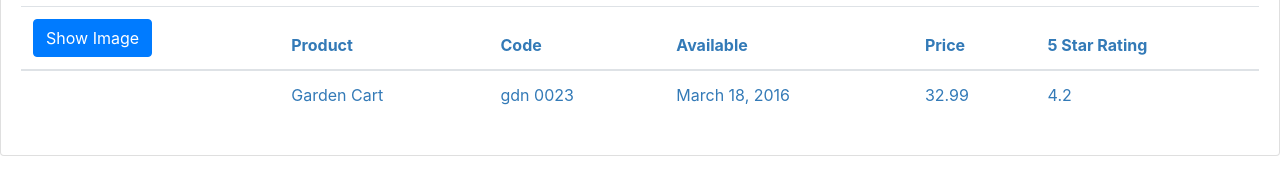
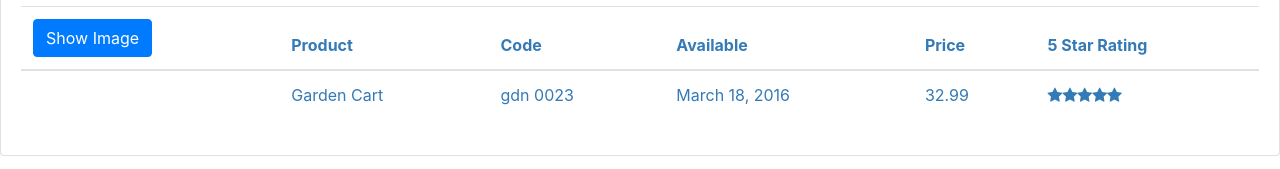
Before and after one commit to spirallullaby/pm2020, an Angular app: page / in a window 1280 px wide. Shown: the part 207-376 px from the top of the page. Built offline with nearby package versions, Linux system fonts and the light colour scheme.

Commit message:
Lecture 8 - star component - event raising

```diff
--- a/src/app/app.module.ts
+++ b/src/app/app.module.ts
@@ -3,10 +3,11 @@
 import { AppComponent } from './app.component';
 import { ProductListComponent } from './products/product-list.component';
 import { ConvertToSpacesPipe } from './shared/convert-to-spaces.pipe';
+import { StarComponent } from './shared/star-component';
 
 @NgModule({
   imports: [BrowserModule],
-  declarations: [AppComponent, ProductListComponent, ConvertToSpacesPipe],
+  declarations: [AppComponent, ProductListComponent, ConvertToSpacesPipe, StarComponent],
   bootstrap: [AppComponent, ProductListComponent]
 })
 export class AppModule { }
--- a/src/app/products/product-list.component.html
+++ b/src/app/products/product-list.component.html
@@ -36,7 +36,7 @@
                         <td>{{product.productCode|lowercase|convertToSpaces:'-'}}</td>
                         <td>{{product.releaseDate}}</td>
                         <td>{{product.price}}</td>
-                        <td>{{product.starRating}}</td>
+                        <td><pm-star [rating]='product.starRating' (ratingClicked)='onRatingClicked($event)'></pm-star></td>
                     </tr>
             	</thead>
         		<tbody>
--- a/src/app/products/product-list.component.ts
+++ b/src/app/products/product-list.component.ts
@@ -1,4 +1,3 @@
-
 import { Component, OnInit } from '@angular/core';
 import { IProduct } from './product';
 
@@ -7,21 +6,12 @@
     templateUrl: './product-list.component.html',
     styleUrls: ['./product-list.component.css']
 })
-
 export class ProductListComponent implements OnInit {
     pageTitle: string = "Product List";
-
+    imageWidth: number = 50;
+    imageMargin: number = 2;
+    showImage: boolean = false;
     filteredProducts: IProduct[];
-
-    _listFilter: string;
-    get listFilter(): string {
-        return this._listFilter;
-    }
-    set listFilter(value: string) {
-        this._listFilter = value;
-        this.filteredProducts = this.listFilter ? this.performFilter(this.listFilter) : this.products;
-    }
-
     products: IProduct[] = [
         {
             "productId": 2,
@@ -45,8 +35,20 @@
         }
     ];
 
-    ngOnInit(): void {
-        console.log('In OnInit');
+    _listFilter: string;
+
+    constructor() {
+        this.filteredProducts = this.products;
+        this.listFilter = 'cart';
+    }
+
+    get listFilter(): string {
+        return this._listFilter;
+    }
+
+    set listFilter(value: string) {
+        this._listFilter = value;
+        this.filteredProducts = this.listFilter ? this.performFilter(this.listFilter) : this.products;
     }
 
     performFilter(filterBy: string): IProduct[] {
@@ -54,8 +56,17 @@
         return this.products.filter((product: IProduct) =>
             product.productName.toLocaleLowerCase().indexOf(filterBy) !== -1);
     }
-    constructor() {
-        this.filteredProducts = this.products;
-        this.listFilter = 'cart';
+
+
+    ngOnInit(): void {
+        console.log('In OnInit');
+    }
+
+    toggleImage(): void {
+        this.showImage = !this.showImage;
+    }
+
+    onRatingClicked(message: string): void {
+        this.pageTitle = 'Product List: ' + message;
     }
 }
--- /dev/null
+++ b/src/app/shared/star-component.html
@@ -0,0 +1,12 @@
+<div class="crop"
+    [style.width.px]="starWidth"
+    [title]="rating"
+    (click)="onClick()">
+    <div style="width: 75px">
+        <span class="fa fa-star"></span>
+        <span class="fa fa-star"></span>
+        <span class="fa fa-star"></span>
+        <span class="fa fa-star"></span>
+        <span class="fa fa-star"></span>
+    </div>
+</div>
--- /dev/null
+++ b/src/app/shared/star-component.ts
@@ -0,0 +1,23 @@
+import { Component, OnChanges, Input, Output, EventEmitter } from '@angular/core';
+
+@Component({
+    selector: 'pm-star',
+    templateUrl: './star-component.html',
+    styleUrls: ['./star-component.css']
+})
+
+export class StarComponent implements OnChanges{
+    @Input() rating: number;
+    @Output() ratingClicked: EventEmitter<string> = new EventEmitter<string>();
+    starWidth: number;
+
+    ngOnChanges(): void {
+        this.starWidth = this.rating * 75 / 5;
+    }
+
+    onClick(): void {
+        console.log(`The rating ${this.rating} was clicked!`);
+        this.ratingClicked.emit(`The rating ${this.rating} was clicked!`);
+    }
+
+}
```
Also changed, not shown: src/app/shared/star-component.css (added).
